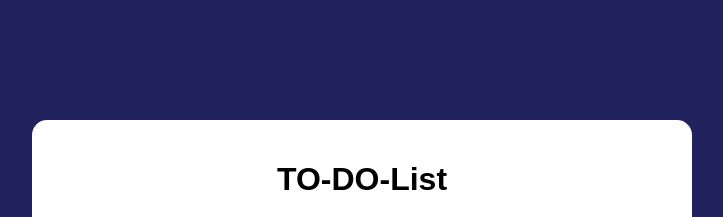
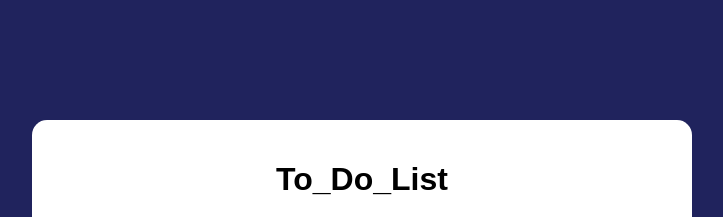
Before and after one commit to shweta-rc13/To---Do-List, a plain HTML site: page index.html in a window 1280 px wide. Shown: the top 217 px of the page, without its empty margins (278-1001 px from the left). Drawn offline with Linux system fonts and the light colour scheme.

Commit message:
Assignment 2

```diff
--- a/index.html
+++ b/index.html
@@ -9,7 +9,7 @@
 </head>
 <body>
     <div class="container">
-       <h1> TO-DO-List</h1>
+       <h1> To_Do_List</h1>
        <form action="" id="task-form">
         <input type="text" id="task-input" placeholder="Enter Your Task">
         <button class="btn" type="submit" ><i class="fa-solid fa-plus"></i>
```
